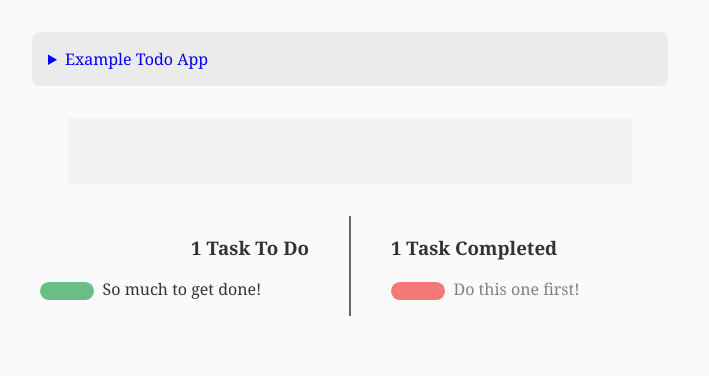
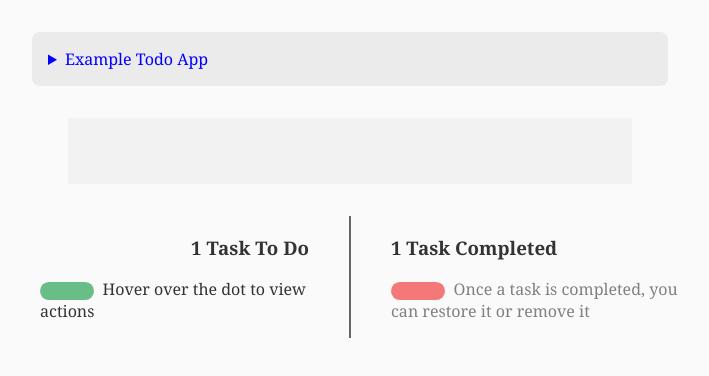
Before and after one commit to JoshLong23/react-todo-001, a React (Create React App) app: page / in a window 1280 px wide. Shown: the top 376 px of the page, without its empty margins (290-999 px from the left). Built offline with nearby package versions, Linux system fonts and the light colour scheme.

Commit message:
default todos updated

```diff
--- a/src/Todo.js
+++ b/src/Todo.js
@@ -123,8 +123,8 @@ const ActionButton = styled.button`
 export default () => {
   const [newItem, setNewItem] = useState();
   const [list, setList] = useState([
-    { thing: 'So much to get done!', type: 't' },
-    { thing: 'Do this one first!', type: 'c' }
+    { thing: 'Hover over the dot to view actions', type: 't' },
+    { thing: 'Once a task is completed, you can restore it or remove it', type: 'c' }
   ]);
   const [totalTodo, setTotalTodo] = useState();
   const [totalCompleted, setTotalCompleted] = useState();
```
